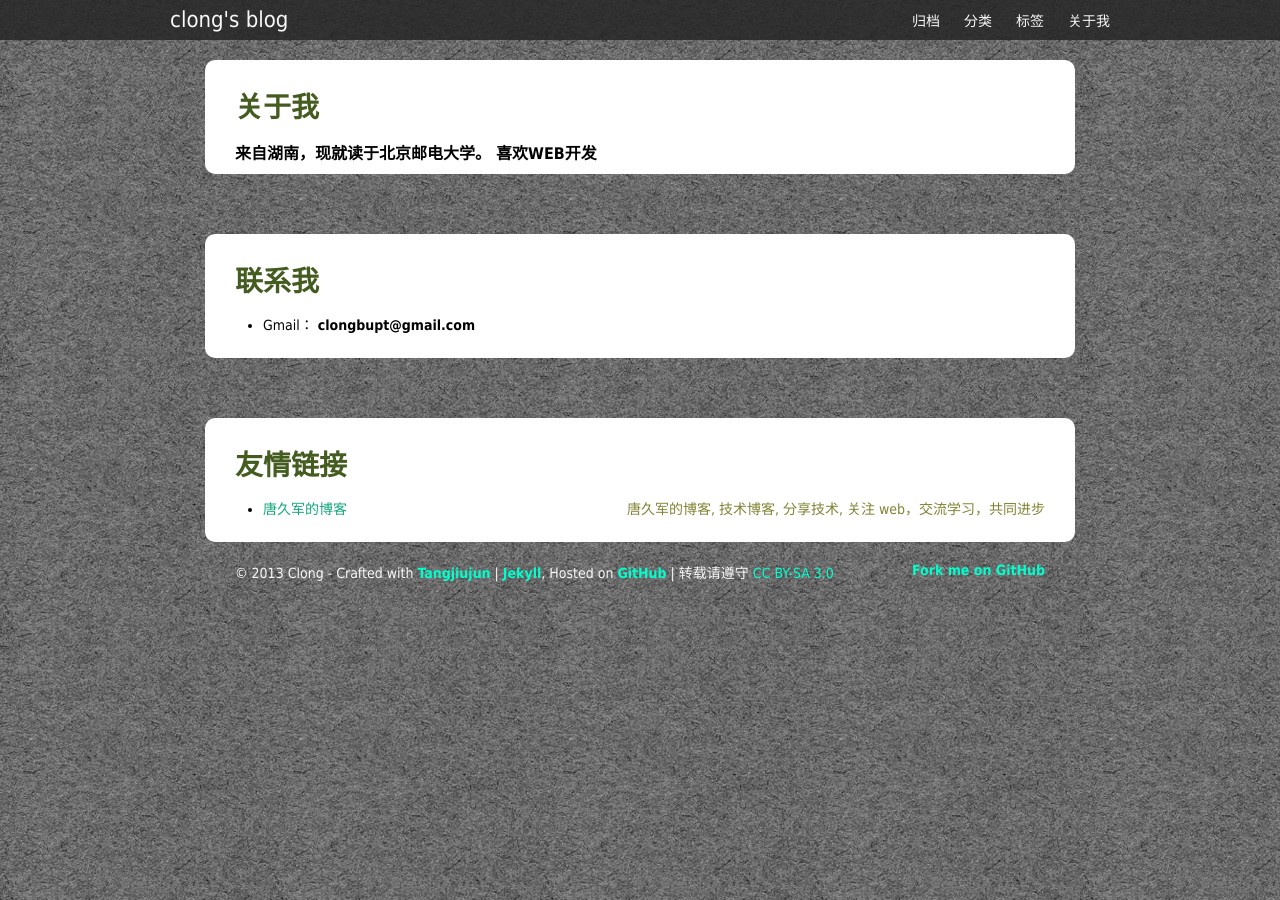
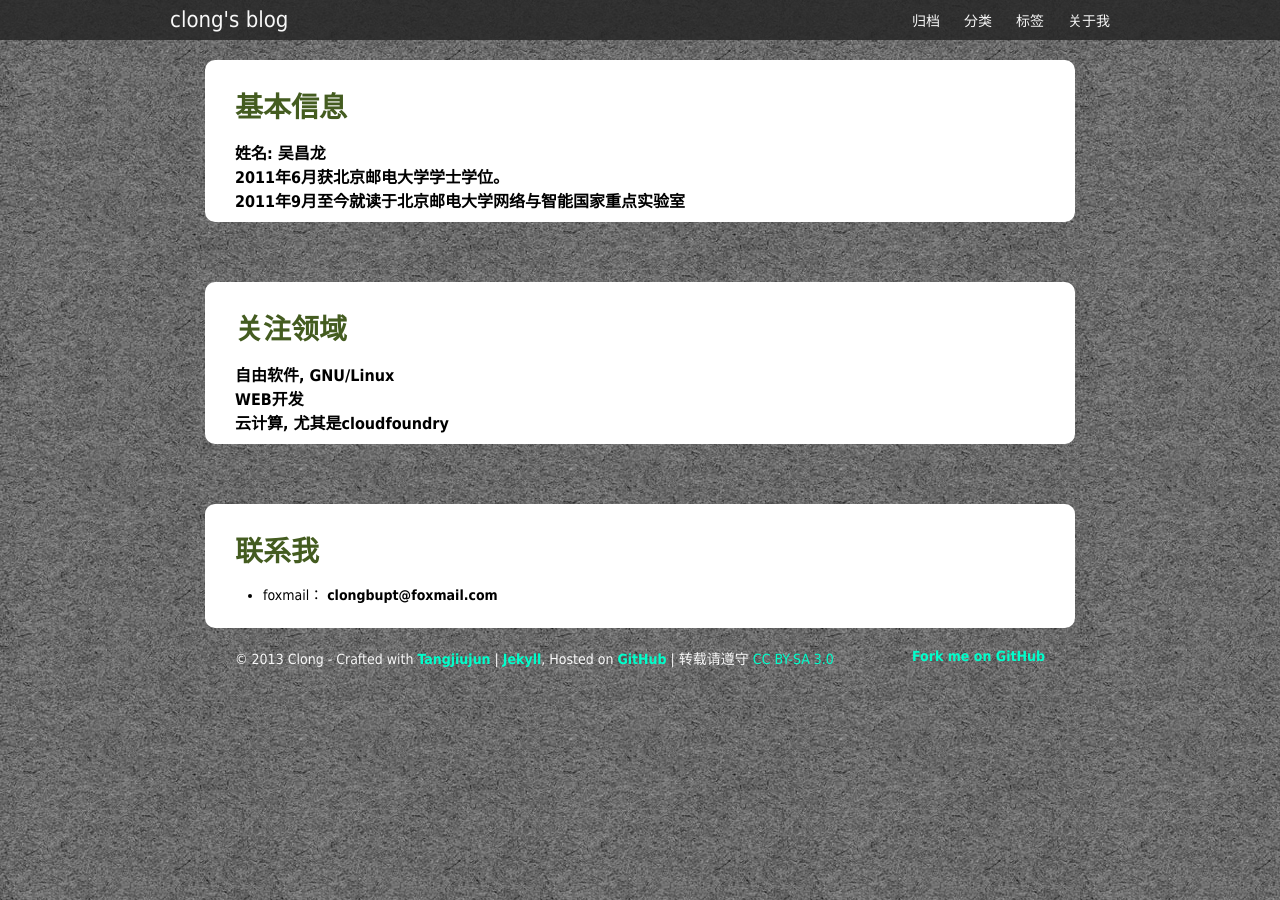
Before and after one commit to clongbupt/clongbupt.github.io, a Jekyll site: the page built from about_me.html, in a window 1280 px wide. Built offline with Jekyll 4.4.1, drawn with Linux system fonts in a browser that asks for light colours; Markdown is read by kramdown in place of the engine named in the settings.

Commit message:
change about me

```diff
--- a/about_me.html
+++ b/about_me.html
@@ -5,23 +5,22 @@ description: clong, techonlogy, web development, cloud computing, cloudfoundry
 ---
 
 <div class="well well-header">
-    <h3>关于我</h3>
-    <h6>来自湖南，现就读于北京邮电大学。 喜欢WEB开发 </h6>
+    <h3>基本信息</h3>
+    <h6>姓名: 吴昌龙</h6>
+    <h6>2011年6月获北京邮电大学学士学位。</h6>
+    <h6>2011年9月至今就读于北京邮电大学网络与智能国家重点实验室</h6>
+</div>
+
+<div class="well well-header">
+    <h3>关注领域</h3>
+    <h6>自由软件, GNU/Linux</h6>
+    <h6>WEB开发</h6>
+    <h6>云计算, 尤其是cloudfoundry</h6>
 </div>
 
 <div class="well well-header">
     <h3>联系我</h3>
     <ul>
-        <li>Gmail： <strong>clongbupt@gmail.com</strong></li>
+        <li>foxmail： <strong>clongbupt@foxmail.com</strong></li>
     </ul>
 </div>
-
-<div class="well well-header">
-    <h3>友情链接</h3>
-    <ul>
-        <li>
-          <a href="/">唐久军的博客</a>
-          <p class="pull-right">唐久军的博客, 技术博客, 分享技术, 关注 web，交流学习，共同进步</p>
-        </li>
-    </ul>
-</div>
```
